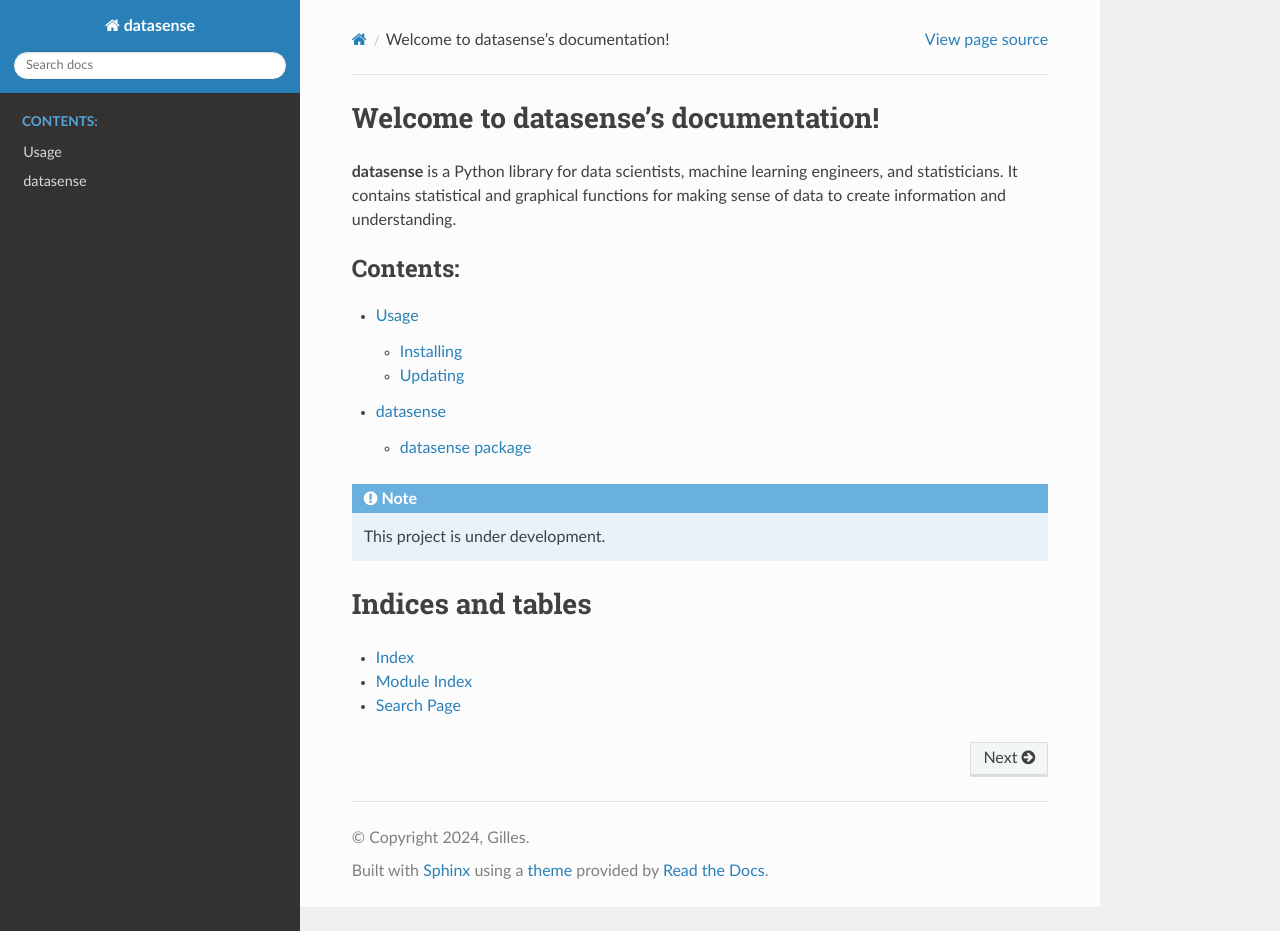
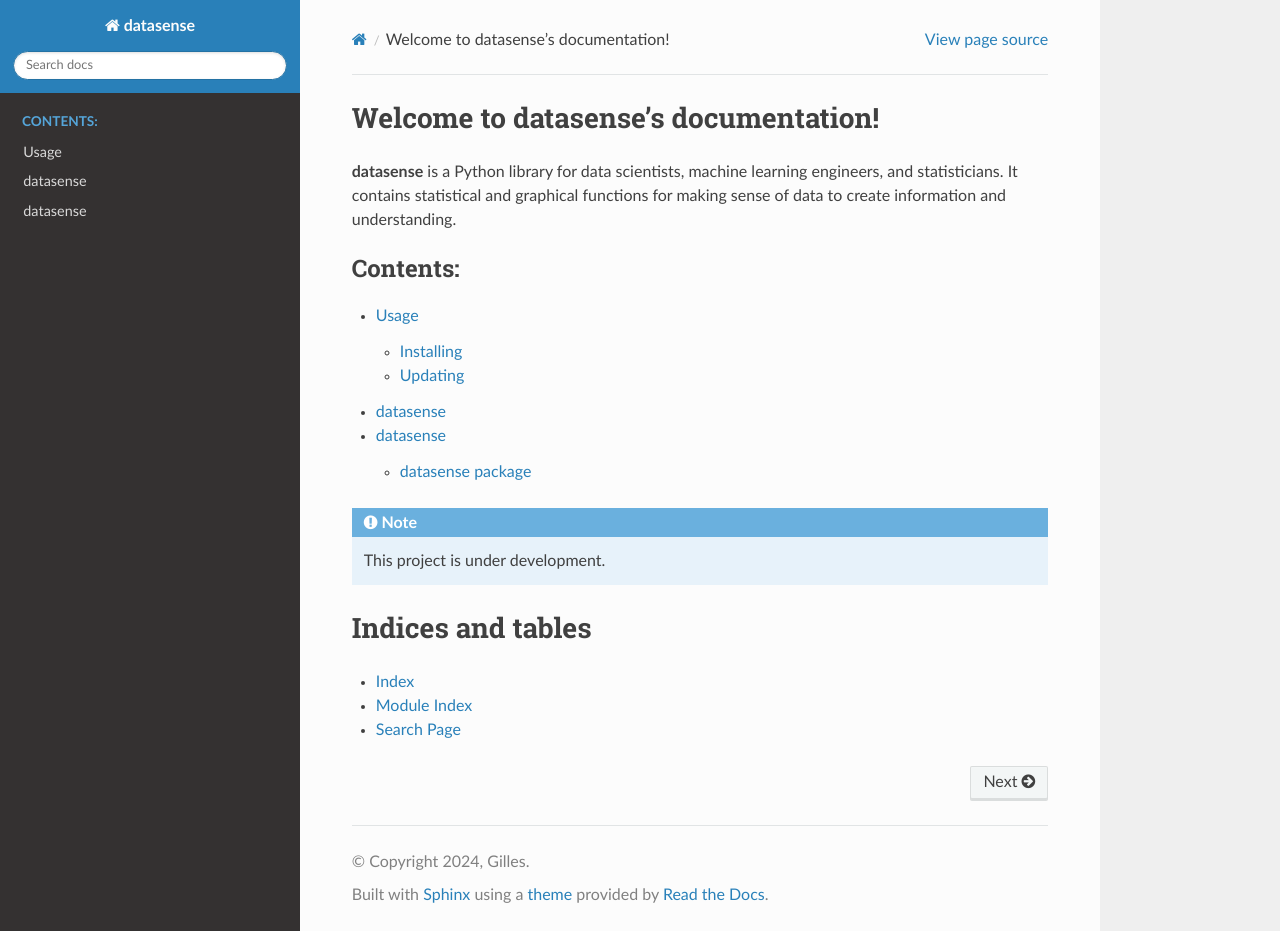
Before and after one commit to gillespilon/datasense, a Sphinx documentation site: the page built from docs/source/index.rst, in a window 1280 px wide and 931 px high. Built offline with Sphinx 7.4.7 and the Read the Docs theme 2.0.0, drawn with Linux system fonts in a browser that asks for light colours.

```diff
--- a/docs/source/index.rst
+++ b/docs/source/index.rst
@@ -12,6 +12,7 @@
    :caption: Contents:
 
    usage.rst
+   generated/datasense.rst
    modules.rst
 
 .. note::
```
